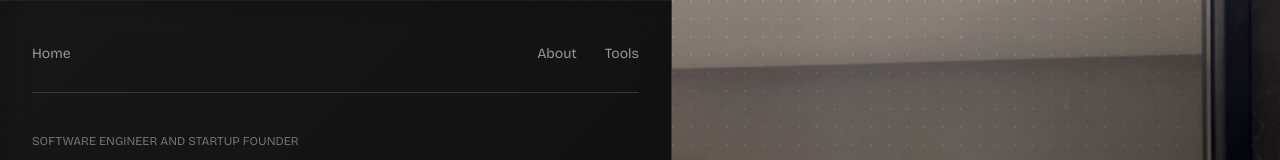
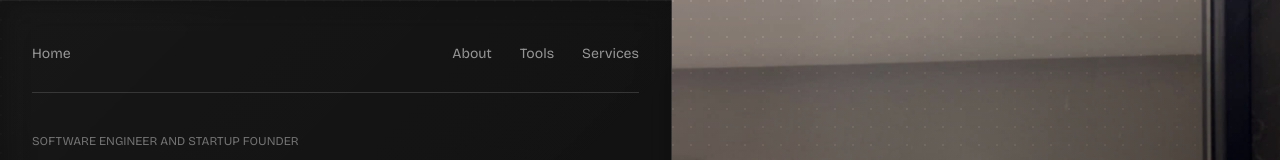
Before and after one commit to MehdiKhoudali/mehdi-portfolio, a Next.js app: page / in a window 1280 px wide. Shown: the top 160 px of the page. Built offline with nearby package versions, Linux system fonts and the light colour scheme.

Commit message:
Add Services navigation link

```diff
--- a/src/app/page.tsx
+++ b/src/app/page.tsx
@@ -40,6 +40,12 @@ export default function Home() {
                 <Link className="transition-colors hover:text-white/85" href="/tools">
                   Tools
                 </Link>
+                <a
+                  className="transition-colors hover:text-white/85"
+                  href="https://www.thehexel.com/"
+                >
+                  Services
+                </a>
               </div>
             </nav>
 
```
